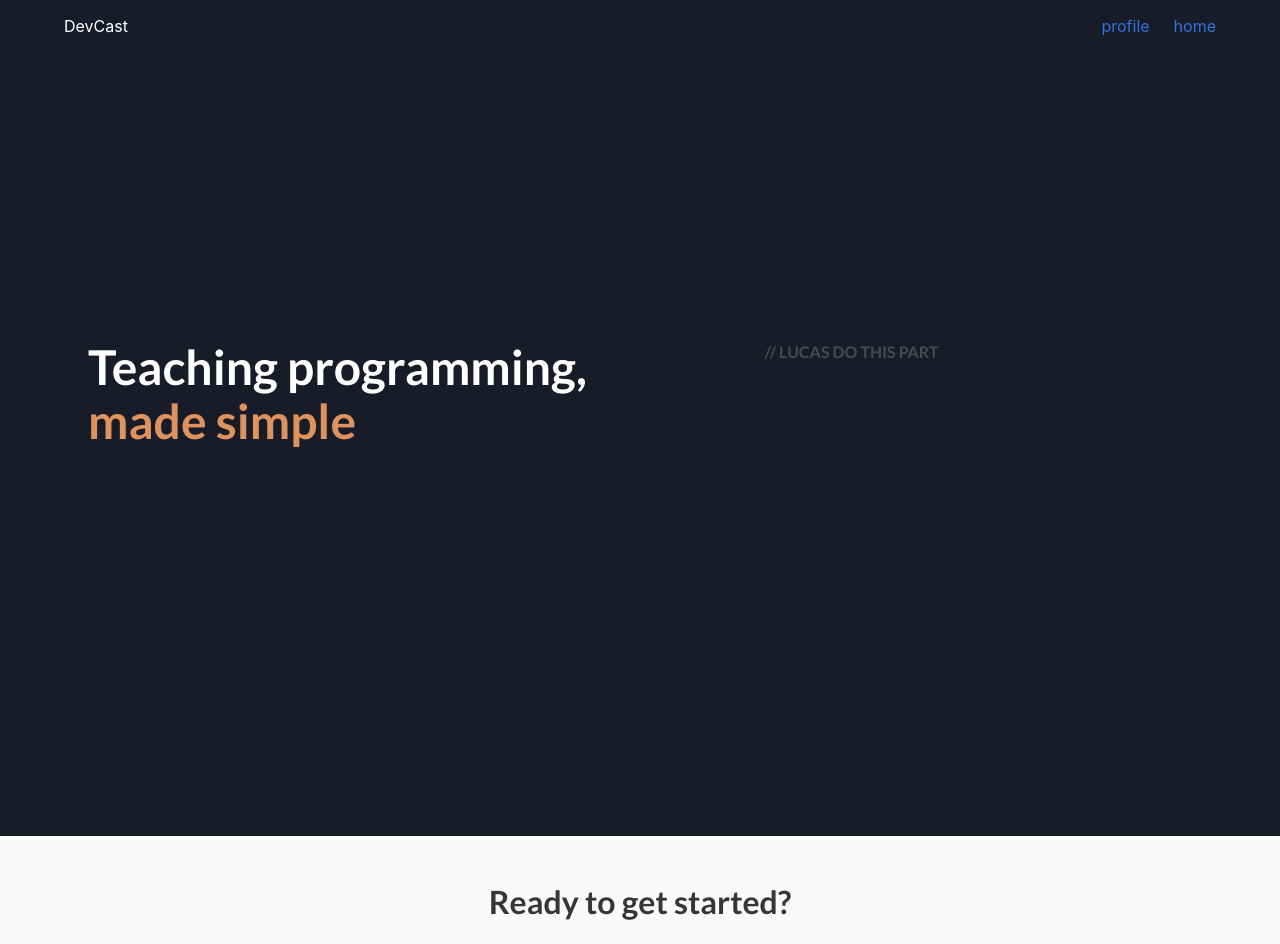
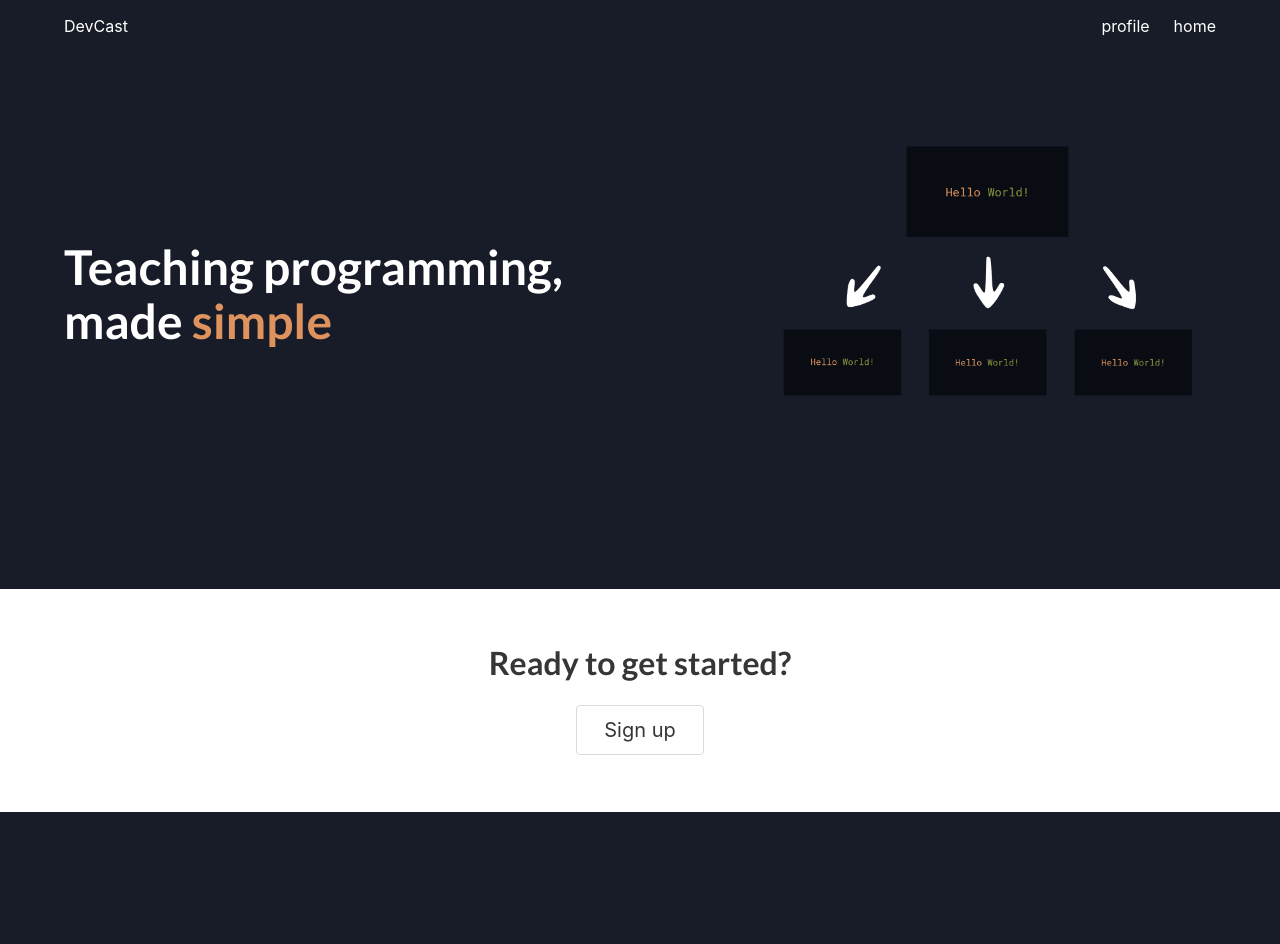
Before and after one commit to lucasxz/devcast-front, a React (Create React App) app: page / in a window 1280 px wide. Shown: the top 944 px of the page. After the commit the page ends 812 px from the top, so only its background shows below. Built offline with nearby package versions, Linux system fonts and the light colour scheme.

Commit message:
landing page layout done. I'll rewrite this garbage later

```diff
--- a/src/App.css
+++ b/src/App.css
@@ -17,6 +17,23 @@
   color: white;
 }
 
+#root {
+  height: 100vh;
+}
+
+.all {
+  height: 100vh;
+  display: flex;
+  flex-direction: column;
+}
+
+
+
 .App-link {
   color: #09d3ac;
 }
+
+body {
+  margin: 0;
+  padding: 0;
+}
--- a/src/App.js
+++ b/src/App.js
@@ -12,7 +12,7 @@ import Navbar from './components/Navbar';
 class App extends React.Component {
   render(){
       return (
-        <div class="container">
+        <div class="container all">
           <Navbar/>
           <switch>
             <Route exact path="/" component={Home} />
--- a/src/components/Home.js
+++ b/src/components/Home.js
@@ -1,14 +1,13 @@
 import React, { Component } from 'react';
 import { Link } from 'react-router-dom';
 import "../css/home.css"
+import presentation from "../pictures/presentation.png"
 
 let signUp = (
-  <footer class="footer row-full">
-  <div class="content has-text-centered">
+    <div class="has-text-centered foot row-full">
       <h1 class="title">Ready to get started?</h1>
-    <button class="button is-medium is-outlined">Sign up</button>
+      <button class="button is-medium is-outlined but">Sign up</button>
     </div>
-</footer>
 
 )
 
@@ -17,28 +16,23 @@ class home extends Component {
   render(){
     return (
       <div class="home">
-        <section class="hero is-large">
-           <div class="hero-body">
-             <div class="container">
+        <div class="content">
+
             <div class="columns">
-                  <div class="column is-three-fifths is-vcentered">
-                    <h1 class="title has-text-white is-size-1">
+              <div class="column is-three-fifths is-centered">
+                <h1 class="title has-text-white is-size-1"> <br></br><br></br>
                   Teaching programming,
-                      <p style={{color: "#DE935F"}}>made simple</p>
+                  <p>made <span style={{color: "#de935f"}}>simple</span></p>
                 </h1>
               </div>
               <div class="column">
                 <div class="presentationScreen">
-                      // LUCAS DO THIS PART
+                  <img class="picture" src={presentation} />
+                </div>
+              </div>
             </div>
 
           </div>
-
-
-                </div>
-             </div>
-           </div>
-    </section>
           {signUp}
         </div>
 
--- a/src/components/Navbar.js
+++ b/src/components/Navbar.js
@@ -1,15 +1,14 @@
 import React from 'react';
 import { render } from 'react-dom';
 import { Link } from 'react-router-dom';
+
 
 class Navbar extends React.Component {
     render() {
         return (
             <nav class="navbar is-transparent is-dark" role="navigation" aria-label="main navigation" style={{backgroundColor: 'transparent'}}>
                 <div class="navbar-brand">
-                    <a class="navbar-item" href="">
-                        DevCast
-      </a>
+                    <h1 class="navbar-item">DevCast</h1>
 
                     <a role="button" class="navbar-burger burger" aria-label="menu" aria-expanded="false" data-target="navbarBasicExample">
                         <span aria-hidden="true"></span>
@@ -24,10 +23,10 @@ class Navbar extends React.Component {
                     </div>
                     <div class="navbar-end">
                         <div class="navbar-item">
-                            <Link to="/profile">profile</Link>
+                            <Link class="link" to="/profile">profile</Link>
                         </div>
                         <div class="navbar-item">
-                            <Link to="/">home</Link>
+                            <Link class="link" to="/">home</Link>
                         </div>
                     </div>
                 </div>
--- a/src/css/home.css
+++ b/src/css/home.css
@@ -1,16 +1,50 @@
 @import url('https://fonts.googleapis.com/css?family=Lato:700,900&display=swap%27');
 .home {
   font-family: 'Lato', sans-serif;
+  display: flex;
+  flex-direction: column;
+  height: 95vh;
 }
+
+.link {
+  text-decoration: none;
+  color: white;
+}
+
+.foot {
+  background-color: white;
+  height: 50vh;
+
+  padding-top: 0;
+  margin-top: 0;
+  display: flex;
+  flex-direction: column;
+  justify-content: center;
+  align-items: center;
+}
+
+.but {
+  width: 10vw;
+}
+
+.content {
+
+  padding-top: 10vh;
+  margin-top: auto;
+  height: 100%;
+  padding-bottom: 15vh;
+}
+
 .row-full{
-width: 100vw;
-position: relative;
-margin-left: -50vw;
-height: 100px;
-margin-top: 100px;
-left: 50%;
-padding-bottom: 20vh;
-display: flex;
-min-height: 40vh;
-flex-direction: column;
+ width: 100vw;
+ position: relative;
+ margin-left: -50vw;
+ left: 50%;
 }
+
+.picture {
+  width: 100%;
+  height: auto;
+  padding-top: 0;
+
+}
```
Also changed, not shown: src/pictures/presentation.png (added). Lines whose indentation alone changed are shown as unchanged.
